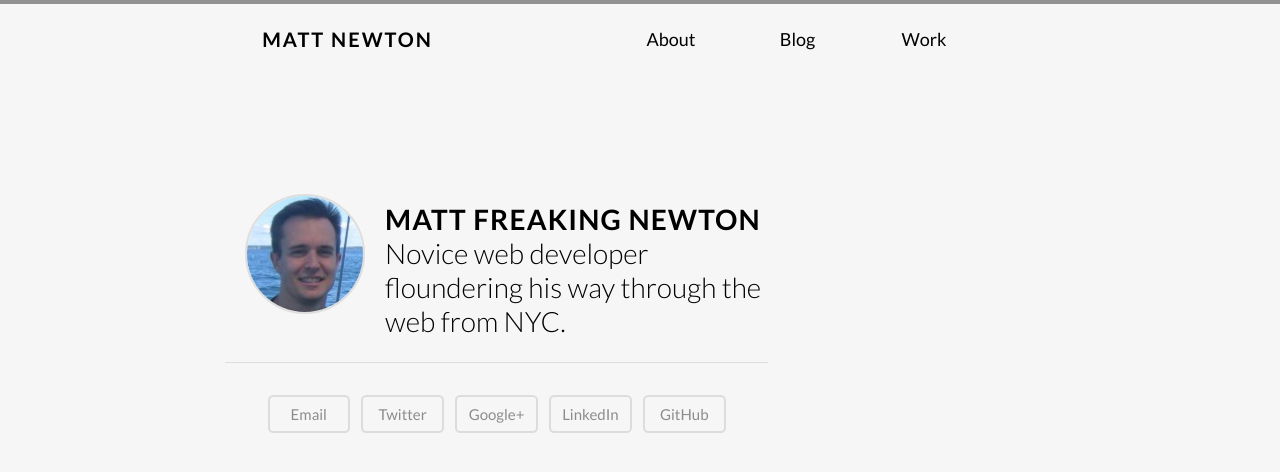
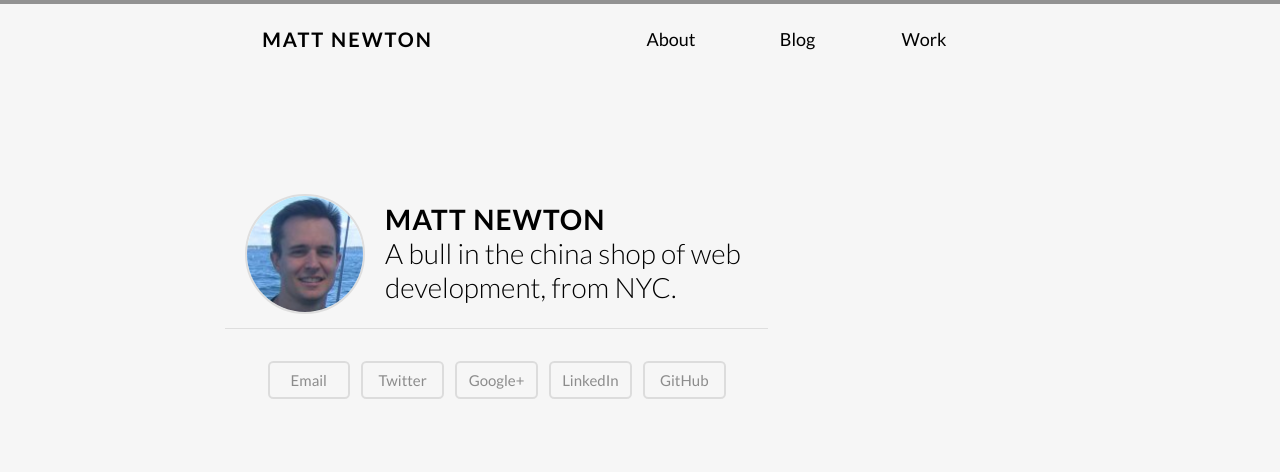
Before and after one commit to newton10471/newton10471.github.io, a Jekyll site: the page built from index.html, in a window 1280 px wide. Shown: the top 472 px of the page. Built offline with Jekyll 4.4.1, drawn with Linux system fonts in a browser that asks for light colours; nearby versions of some CDN libraries; Markdown is read by kramdown in place of the engine named in the settings.

Commit message:
update front page and work text

```diff
--- a/index.html
+++ b/index.html
@@ -12,9 +12,9 @@ excerpt: Web Developer in NYC
             <img src="{{ site.url }}/assets/me.png">
 
             <div class="about-details">
-                <h3><strong>Matt Freaking Newton</strong>
-                Novice web developer floundering
-                his way through the web from NYC.</h3>
+                <h3><strong>Matt Newton</strong>
+                A bull in the china shop of web
+                development, from NYC.</h3>
 
                 <div class="contactButton" id="email">
                     <a  href="mailto:newton10471@gmail.com">Email</a>
--- a/work.html
+++ b/work.html
@@ -5,5 +5,5 @@ name: Work
 ---
 
 <div class="content">
-	<p style="text-align: center;">Portfolio in progress</p>
+	<p style="text-align: center;">Imagine a lot of very impressive web stuff here</p>
 </div>
```
